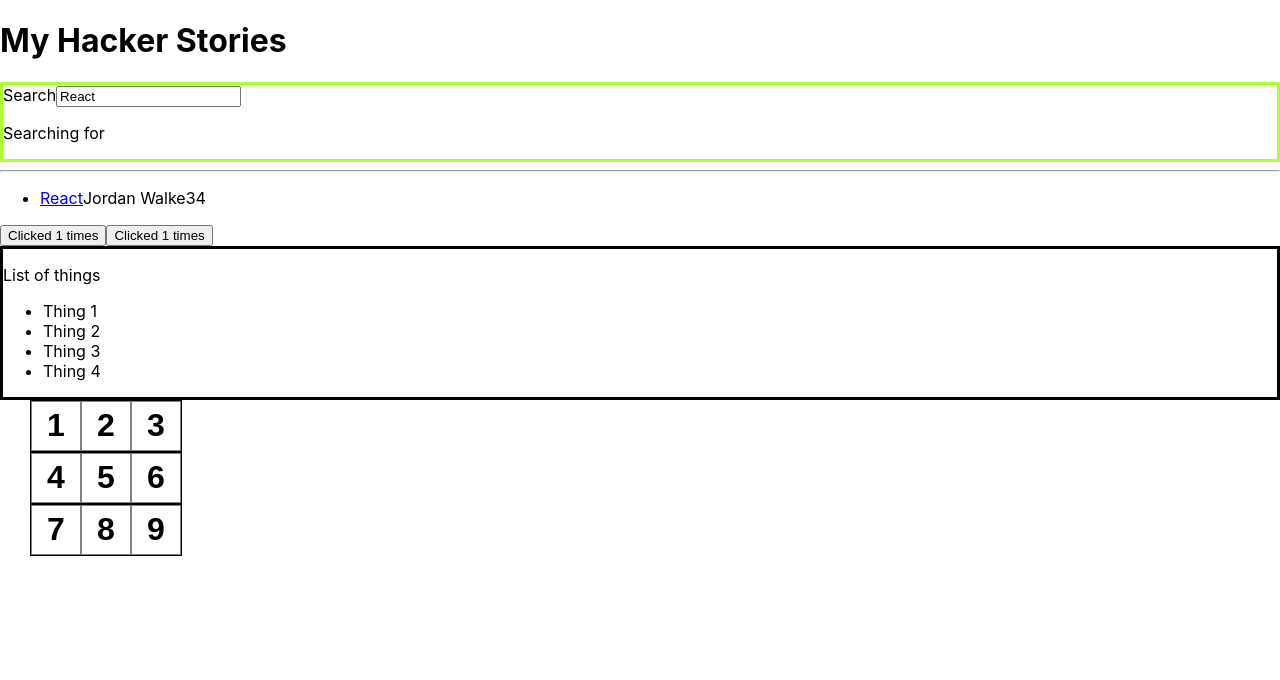
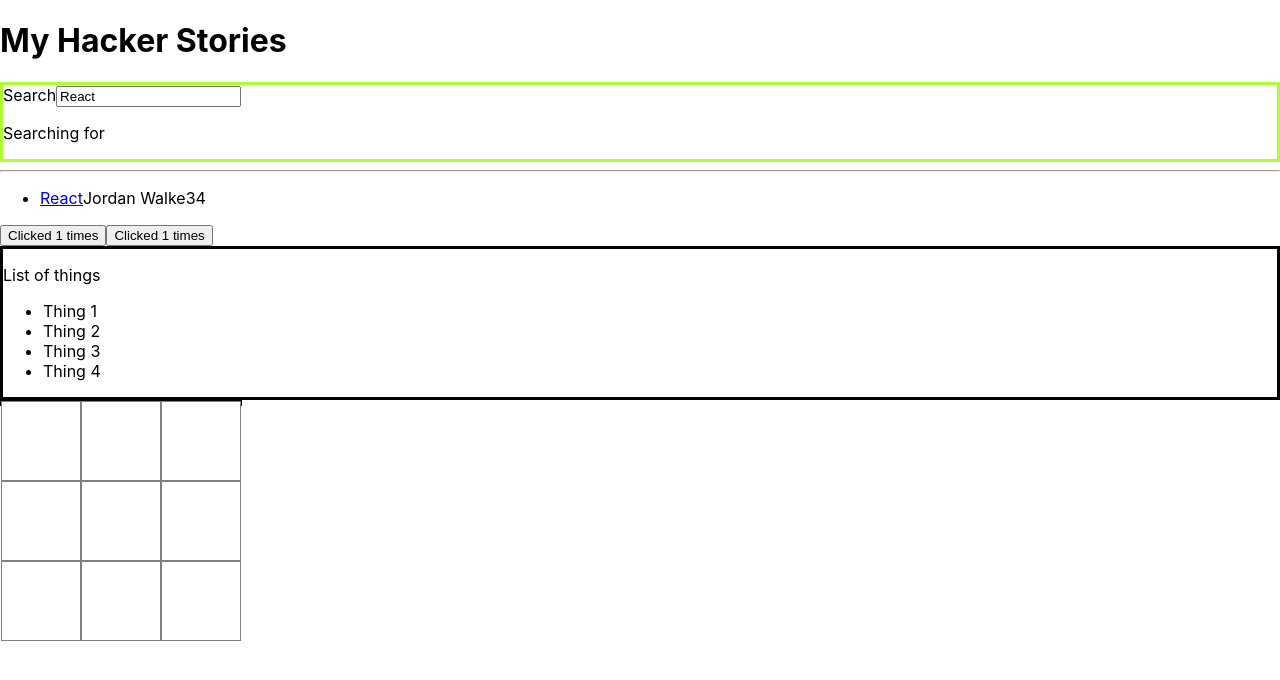
Before and after one commit to Moses-Onche/road-to-react, a React (Create React App) app in the folder hacker-stories/: page /tictactoe in a window 1280 px wide. Shown: the top 680 px of the page. Built offline with nearby package versions, Linux system fonts and the light colour scheme.

Commit message:
Build handle function in square component

```diff
--- a/hacker-stories/src/css/tictactoe.css
+++ b/hacker-stories/src/css/tictactoe.css
@@ -1,12 +1,16 @@
-body {
-    margin-top: 14px;
+* {
+    box-sizing: border-box;
 }
 
 .square {
+    margin-bottom: 0;
+    padding: 0;
     font-weight: 700;
     font-size: 32px;
-    width: 50px;
-    height: 50px;
+    text-align: center;
+    float: left;
+    width: 80px;
+    height: 80px;
     background-color: white;
     border: 1px solid grey;
 }
@@ -14,5 +18,6 @@ body {
 .board-row {
     border: 1px solid;
     width: max-content;
-    margin-left: 30px;
+    /* margin-left: 30px;
+    margin-bottom: -2px; */
 }
--- a/hacker-stories/src/pages/ticTacToe.jsx
+++ b/hacker-stories/src/pages/ticTacToe.jsx
@@ -1,22 +1,41 @@
+import { useState } from "react";
 import '../css/tictactoe.css'
+
+const Square = () => {
+    const [value, setValue] = useState(null);
+
+    const handleClick = () => {
+        console.log("clicked!");
+        setValue("X");
+    }
+
+    return (
+        <button
+            className='square'
+            onClick={ handleClick }
+        >
+            { value }
+        </button>
+    );
+}
 
 const TicTacToe = () => {
     return (
         <>
             <div className='board-row'>
-                <button className='square'>1</button>
-                <button className='square'>2</button>
-                <button className='square'>3</button>
+                <Square />
+                <Square />
+                <Square />
             </div>
             <div className='board-row'>
-                <button className='square'>4</button>
-                <button className='square'>5</button>
-                <button className='square'>6</button>
+                <Square />
+                <Square />
+                <Square />
             </div>
             <div className='board-row'>
-                <button className='square'>7</button>
-                <button className='square'>8</button>
-                <button className='square'>9</button>
+                <Square />
+                <Square />
+                <Square />
             </div>
         </>
     )
```
